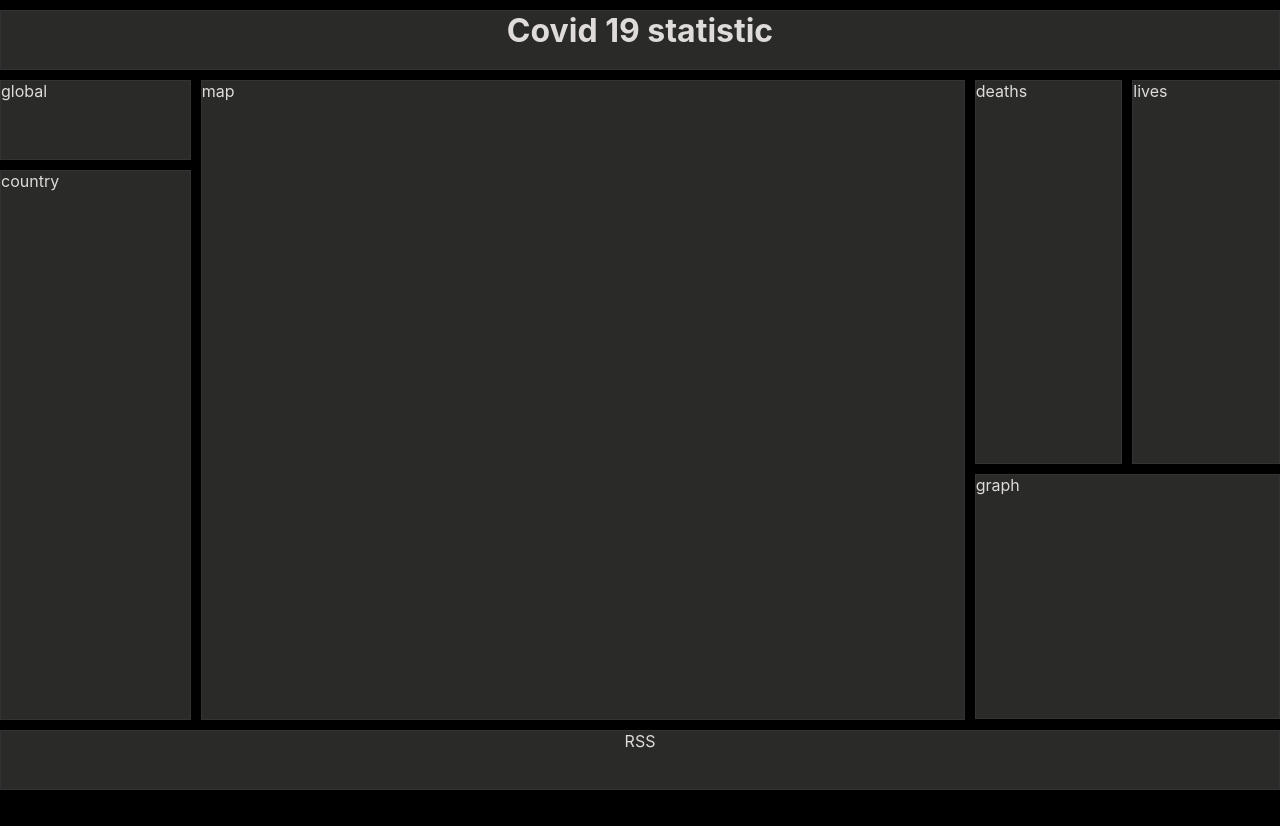
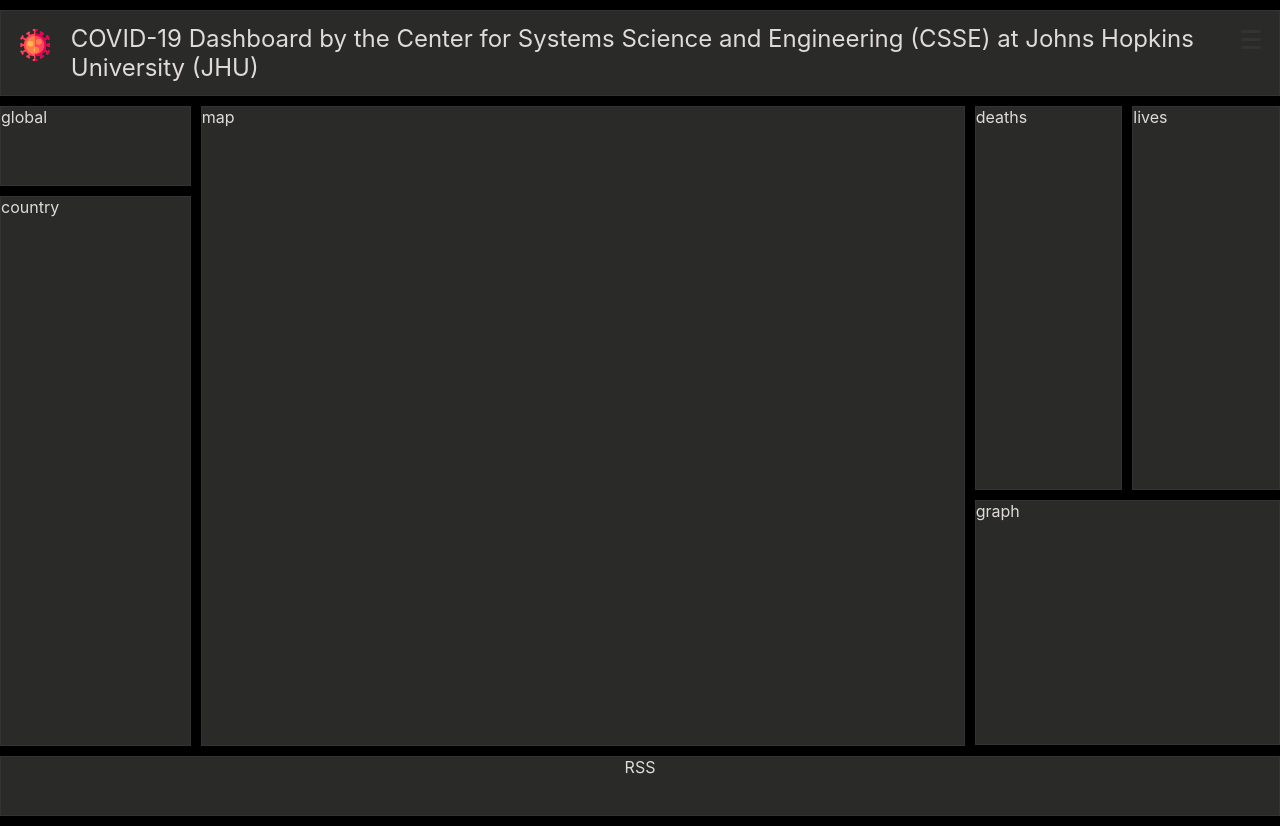
Before and after one commit to spbtne/covid-dashboard, a React (Create React App) app: page / in a window 1280 px wide. Before the commit the page ends 800 px from the top, so only its background shows below. Built offline with nearby package versions, Linux system fonts and the light colour scheme.

Commit message:
add: create header layout

```diff
--- a/src/App.css
+++ b/src/App.css
@@ -6,6 +6,7 @@
   margin: 0 auto;
   padding: 0;
   background-color: #000000;
+  font-size: 16px;
 }
 
 .App {
@@ -24,15 +25,15 @@
   border: 1px solid #333333;
   background-color: #2a2a28;
   width: 100%;
-  height: 60px;
   margin-top: 10px;
   margin-bottom: 10px;
-  text-align: center;
+
+  display: flex;
+  justify-content: center;
+  padding: 1%;
 }
 
-.header-title {
-  margin: 0;
-}
+
 
 .main {
   width: 100%;
@@ -50,7 +51,7 @@
 
 .global {
   border: 1px solid #333333;
-  background-color: #2a2a28;;
+  background-color: #2a2a28;
   width: 100%;
   height: 80px;
   margin-bottom: 10px;
--- a/src/App.js
+++ b/src/App.js
@@ -1,12 +1,12 @@
-import React from 'react';
+import React from "react";
 import "./App.css";
+import Header from "./header/header";
 
 function App() {
-
   return (
     <div className="App">
       <header className="header container">
-      <h1 className="header-title">Covid 19 statistic</h1>
+        <Header/>
       </header>
       <main className="main container">
         <div className="infected">
--- /dev/null
+++ b/src/header/header.css
@@ -0,0 +1,113 @@
+h1 {
+  font-size: 24px;
+  font-weight: normal;
+  margin: 0 0 0 15px;
+}
+.header-title {
+  display: flex;
+  width: 100%;
+}
+.header-title svg {
+  min-width: 32px;
+  margin: 5px;
+}
+
+.header-wrapper {
+  display: flex;
+  justify-content: space-between;
+  width: 100%;
+}
+
+.burger {
+  width: 32px;
+  height: 32px;
+  display: flex;
+  justify-content: center;
+  align-items: center;
+  position: relative;
+}
+
+.burger-line {
+  display: block;
+
+  width: 20px;
+  height: 3px;
+  background-color: #333333;
+  border-radius: 20px;
+
+  transition: all 1s;
+}
+
+.burger-line::after {
+  content: "";
+  display: block;
+
+  width: 20px;
+  height: 3px;
+  background-color: #333333;
+  border-radius: 20px;
+  position: relative;
+  top: 5px;
+
+  transition: all 1s;
+}
+
+.burger-line::before {
+  content: "";
+  display: block;
+  width: 20px;
+  height: 3px;
+  background-color: #333333;
+  border-radius: 20px;
+  position: relative;
+  bottom: 8px;
+
+  transition: all 1s;
+}
+
+.burger:hover .burger-line,
+.burger:hover .burger-line::after,
+.burger:hover .burger-line::before {
+  cursor: pointer;
+  background-color: rgb(189, 189, 189);
+  transition: all 1s;
+}
+.hidden {
+  display: none;
+}
+
+.menu__list {
+  position: absolute;
+  padding: 0;
+  margin: 0;
+  right: 0;
+  top: 0;
+  background-color: #1f1f1d;
+  border: 1px solid #333333;
+  border-radius: 5px;
+  transition: all 1s;
+
+  min-width: 150px;
+}
+
+.menu__item {
+  list-style: none;
+  padding: 10px;
+}
+
+.menu__item:hover {
+  background-color: #707070;
+  transition: all 1s;
+}
+
+.menu__item a {
+  text-decoration: none;
+  color: inherit;
+  font-size: 1rem;
+}
+
+@media (max-width: 768px) {
+  h1 {
+    font-size: 18px;
+  }
+}
--- /dev/null
+++ b/src/header/header.js
@@ -0,0 +1,34 @@
+import React from "react";
+import "./header.css";
+import Logo from "./logo";
+
+function Header() {
+  return (
+    <div className="header-wrapper">
+      <div className="header-title">
+
+        <Logo />
+        <h1>
+          COVID-19 Dashboard by the Center for Systems Science and Engineering
+          (CSSE) at Johns Hopkins University (JHU)
+        </h1>
+      </div>
+      <div className="burger">
+        <span className="burger-line"></span>
+        <ul className="menu__list hidden">
+          <li className="menu__item">
+            <a href="#">Some link</a>
+          </li>
+          <li className="menu__item">
+            <a href="#">Some link</a>
+          </li>
+          <li className="menu__item">
+            <a href="#">Some link</a>
+          </li>
+        </ul>
+      </div>
+    </div>
+  );
+}
+
+export default Header;
--- /dev/null
+++ b/src/header/logo.js
@@ -0,0 +1,44 @@
+import React from "react";
+
+function Logo() {
+  return (
+    <svg
+      xmlns="http://www.w3.org/2000/svg"
+      width="32"
+      height="32"
+      viewBox="0 0 511.973 511.973"
+    >
+      <circle cx="255.986" cy="255.986" r="164.558" fill="#ff7c48"></circle>
+      <path
+        fill="#ff415b"
+        d="M255.986 91.428v329.117c90.883 0 164.558-73.675 164.558-164.558S346.869 91.428 255.986 91.428z"
+      ></path>
+      <path
+        fill="#ff415b"
+        d="M459.196 355.989l-40.771-23.539a178.157 178.157 0 0016.487-61.464h25.118v16.458h30v-62.915h-30v16.458h-25.118a178.18 178.18 0 00-16.487-61.464l40.771-23.539 10.236 17.729 25.98-15-35.471-61.438-25.98 15 10.236 17.729-40.814 23.564a181.027 181.027 0 00-44.977-44.976l12.593-21.811 14.252 8.229 15-25.98-54.485-31.46-15 25.98 14.252 8.229-12.568 21.769a178.18 178.18 0 00-61.464-16.488V30h20.472V0h-70.943v30h20.472v47.06a178.158 178.158 0 00-61.464 16.488l-12.568-21.769 14.252-8.229-15-25.98-54.485 31.458 15 25.98 14.252-8.229 12.593 21.811a181.06 181.06 0 00-44.977 44.976l-40.814-23.564 10.236-17.729-25.98-15-35.472 61.439 25.98 15 10.236-17.729 40.771 23.539a178.157 178.157 0 00-16.487 61.464H51.942v-16.458h-30v62.915h30v-16.458H77.06a178.18 178.18 0 0016.487 61.464l-40.771 23.539-10.235-17.728-25.98 15 35.471 61.438 25.98-15-10.236-17.728 40.814-23.564a181.04 181.04 0 0044.976 44.976l-12.593 21.811-14.252-8.229-15 25.98 54.485 31.458 15-25.98-14.252-8.229 12.568-21.769a178.18 178.18 0 0061.464 16.488v47.06h-20.472v30h70.943v-30h-20.472v-47.06a178.158 178.158 0 0061.464-16.488l12.568 21.769-14.252 8.229 15 25.98 54.485-31.458-15-25.98-14.252 8.229-12.593-21.811a181.04 181.04 0 0044.976-44.976l40.814 23.564-10.236 17.729 25.98 15 35.471-61.438-25.98-15zm-203.21 49.555c-82.467 0-149.558-67.091-149.558-149.558s67.091-149.558 149.558-149.558 149.558 67.091 149.558 149.558-67.091 149.558-149.558 149.558z"
+      ></path>
+      <g fill="#ffb655">
+        <circle cx="317.018" cy="203.733" r="42.75"></circle>
+        <ellipse
+          cx="277.932"
+          cy="332.658"
+          rx="43.333"
+          ry="43.333"
+          transform="rotate(-45 277.893 332.733)"
+        ></ellipse>
+        <circle cx="183.685" cy="233.902" r="47.083"></circle>
+      </g>
+      <circle cx="317.018" cy="203.733" r="42.75" fill="#ff7c48"></circle>
+      <path
+        fill="#e50058"
+        d="M459.196 355.989l-40.771-23.539a178.157 178.157 0 0016.487-61.464h25.118v16.458h30v-62.915h-30v16.458h-25.118a178.18 178.18 0 00-16.487-61.464l40.771-23.539 10.236 17.729 25.98-15-35.471-61.438-25.98 15 10.236 17.729-40.814 23.564a181.027 181.027 0 00-44.977-44.976l12.593-21.811 14.252 8.229 15-25.98-54.485-31.46-15 25.98 14.252 8.229-12.568 21.769a178.18 178.18 0 00-61.464-16.488V30h20.472V0h-35.472v106.428c82.467 0 149.558 67.091 149.558 149.558s-67.091 149.558-149.558 149.558v106.428h35.472v-30h-20.472v-47.06a178.158 178.158 0 0061.464-16.488l12.568 21.769-14.252 8.229 15 25.98 54.485-31.458-15-25.98-14.252 8.229-12.593-21.811a181.04 181.04 0 0044.976-44.976l40.814 23.564-10.236 17.729 25.98 15 35.471-61.438-25.98-15z"
+      ></path>
+      <path
+        fill="#ff7c48"
+        d="M321.266 332.658c0-23.894-19.439-43.333-43.333-43.333a43.05 43.05 0 00-21.946 5.991v74.685a43.057 43.057 0 0021.946 5.99c23.893 0 43.333-19.439 43.333-43.333z"
+      ></path>
+    </svg>
+  );
+}
+
+export default Logo;
```
Also changed, not shown: 1 other file (tests, documents, lock files or other folders). Lines whose indentation alone changed are shown as unchanged.
